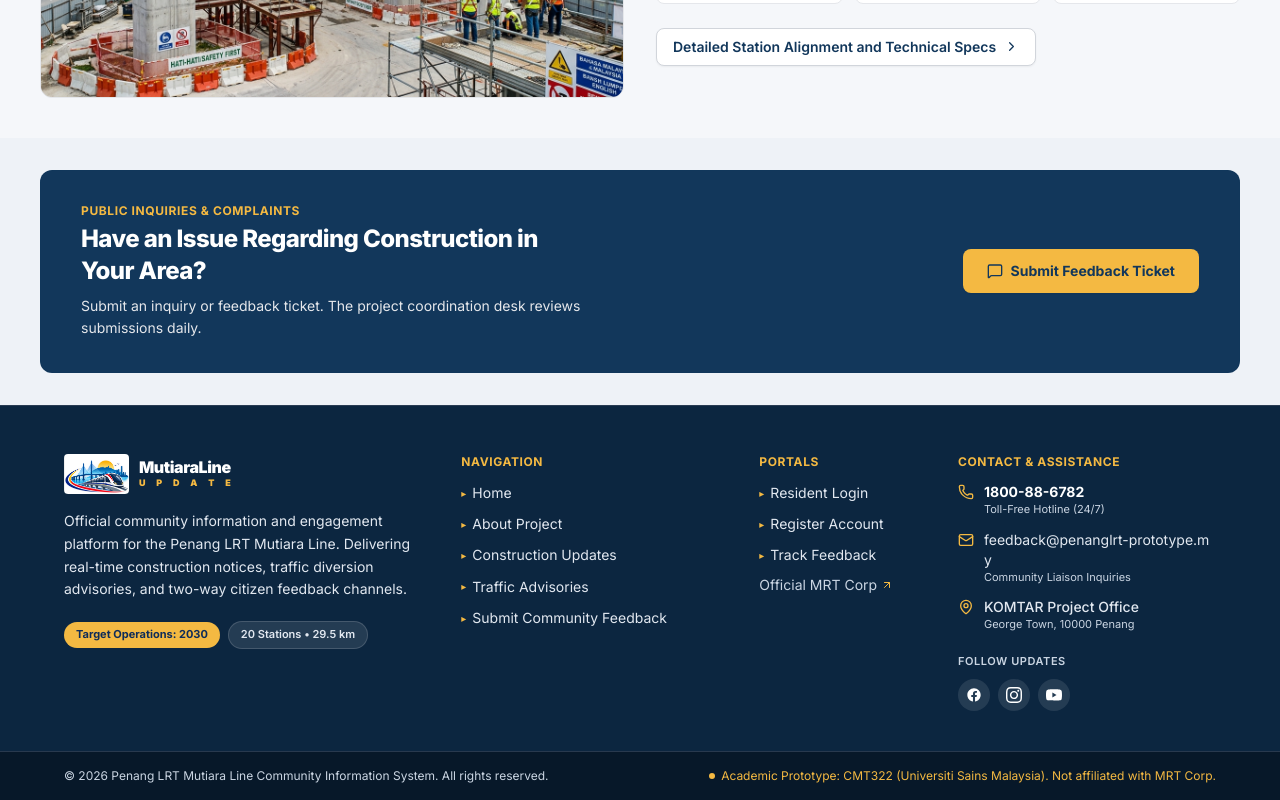
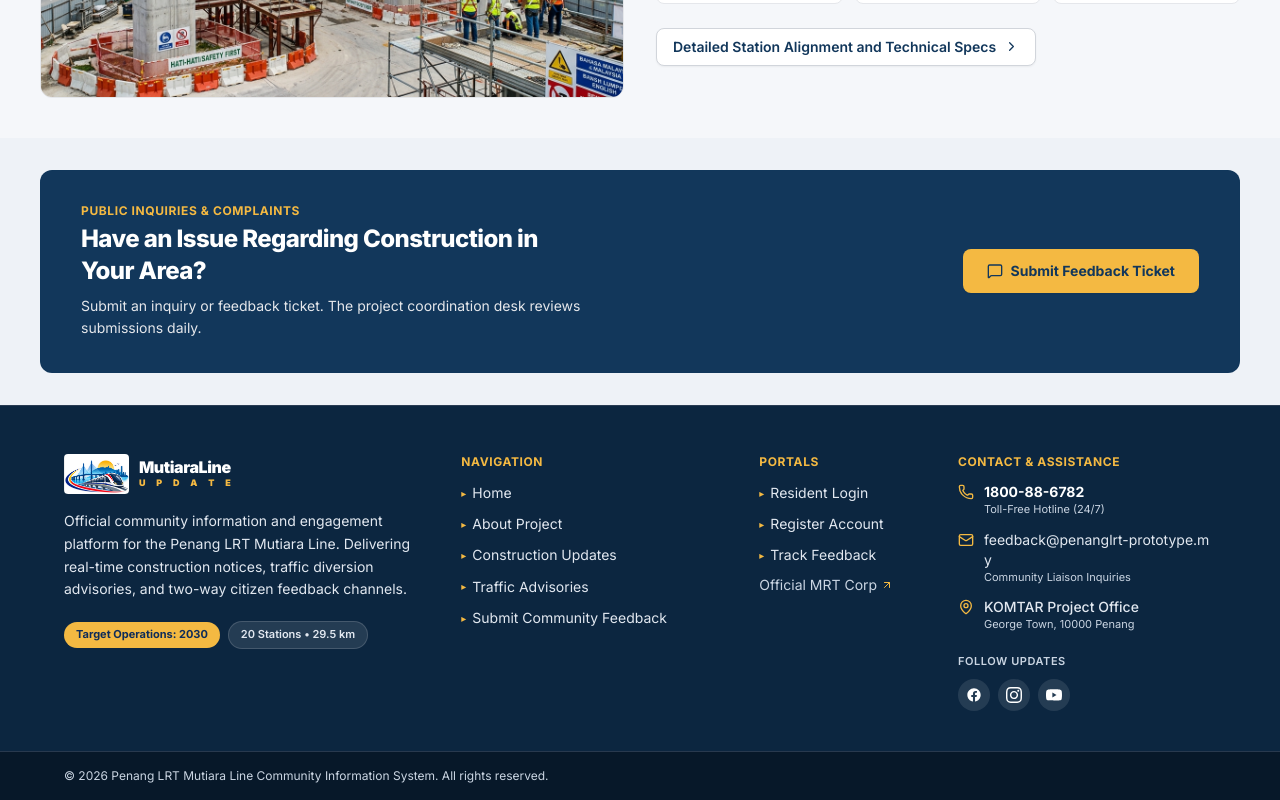
Before and after one commit to HazriqAfiq/Mutiara-LRT-Line-Community-Information-System, a React (Vite) app in the folder frontend/: page / in a window 1280 px wide. Shown: the part 4080-4880 px from the top of the page. Built offline with nearby package versions, Linux system fonts and the light colour scheme.

Commit message:
Remove academic prototype disclaimer notice from footer

```diff
--- a/frontend/src/components/layout/Footer.jsx
+++ b/frontend/src/components/layout/Footer.jsx
@@ -239,12 +239,6 @@ export default function Footer() {
           <p className="text-center md:text-left">
             © 2026 Penang LRT Mutiara Line Community Information System. All rights reserved.
           </p>
-          <div className="flex items-center gap-1.5 text-center md:text-right text-[#F4B942]">
-            <span className="w-1.5 h-1.5 rounded-full bg-[#F4B942] inline-block" />
-            <p>
-              Academic Prototype: CMT322 (Universiti Sains Malaysia). Not affiliated with MRT Corp.
-            </p>
-          </div>
         </div>
       </div>
     </footer>
```
